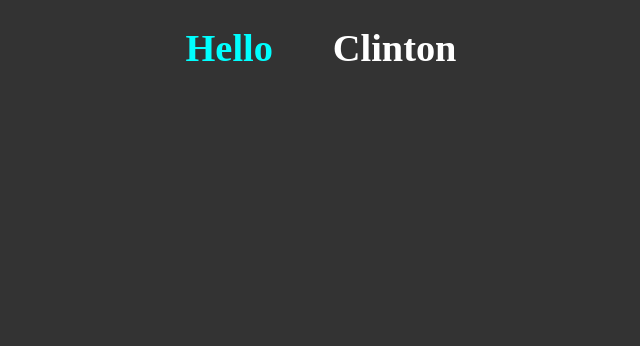
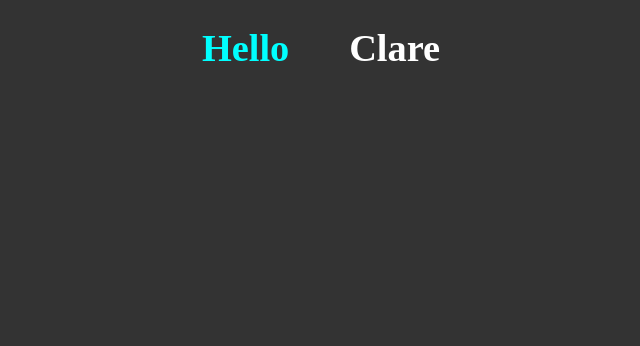
Before and after one commit to clintonnino2003/clintonnino2003.cement.io, a plain HTML site: page index.html in a window 1280 px wide. Shown: the top 346 px of the page, without its empty margins (319-959 px from the left). Drawn offline with Linux system fonts and the light colour scheme.

Commit message:
Update index.html

```diff
--- a/index.html
+++ b/index.html
@@ -11,7 +11,7 @@
     <!-- <div class="box"></div> -->
 
     <div class="text">
-        <h1><span class="hello">Hello</span> <span class="to">To</span> <span class="clinton">Clinton</span></h1>
+        <h1><span class="hello">Hello</span> <span class="to">To</span> <span class="clinton">Clare</span></h1>
 
         <div>
             <img src="./images/pexels-beaudec-7317071.jpg" alt="" srcset="" width="300px" style="margin-top: 20%;" class="img">
```
